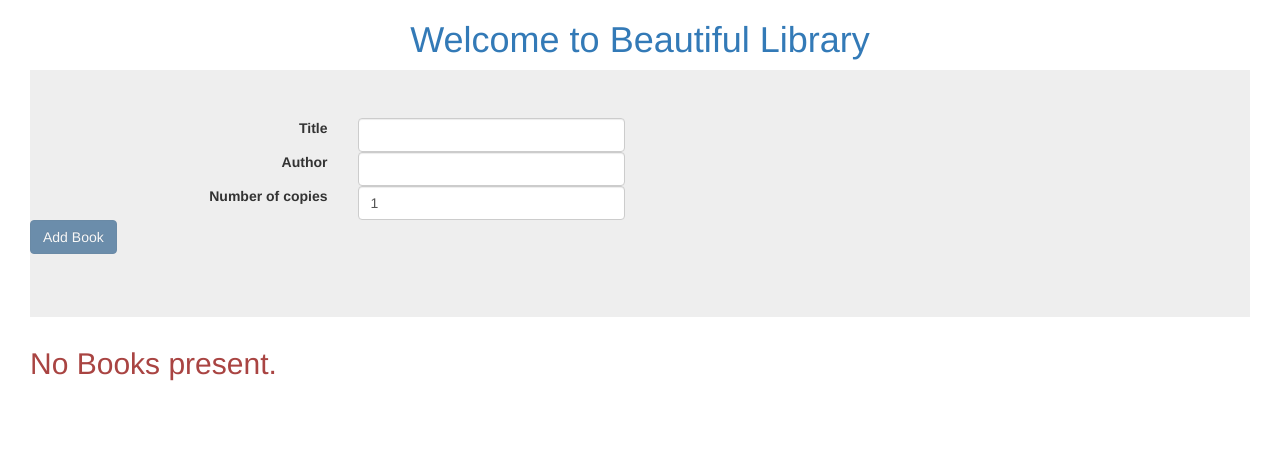
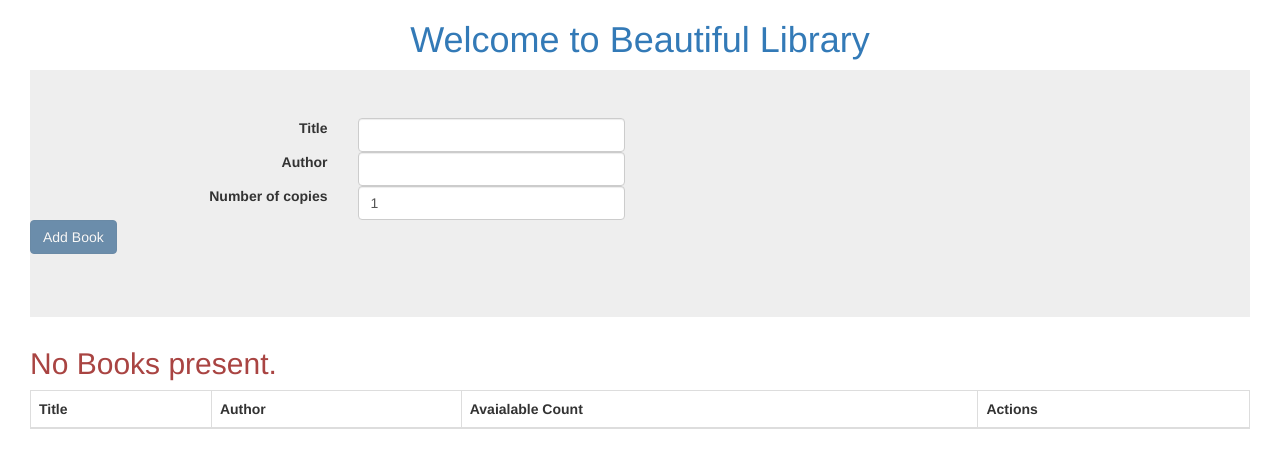
Before and after one commit to goutham2027/learn_react, a React (Vite) app: page / in a window 1280 px wide. Shown: the top 468 px of the page. Built offline with nearby package versions, Linux system fonts and the light colour scheme.

Commit message:
show books in tabular form

```diff
--- a/src/Book.js
+++ b/src/Book.js
@@ -43,25 +43,25 @@ class Book extends React.Component {
 
     render() {
         return (
-            <div>
-                <h3> Title: {this.props.title} </h3>
-                <h3> Author: {this.props.author} </h3>
-                <p>{this.state.count - this.state.borrowed_count}</p>
-                {this.canBorrow() ? (
+            <tr>
+                <td>{this.props.title}</td>
+                <td>{this.props.author}</td>
+                <td>{this.state.count - this.state.borrowed_count}</td>
+                <td>{this.canBorrow() ? (
                     <button className="btn-primary" onClick={this.handleBorrow} isbn={this.props.isbn}> Borrow</button>
                 )
                     :
                     <p></p>
                 }
-
-                {this.canReturn() ? (
-                    <button className="btn-primary" onClick={this.handleReturn} isbn={this.props.isbn}> Return </button>
-                )
-                :
+                    {this.canReturn() ? (
+                        <button className="btn-primary" onClick={this.handleReturn} isbn={this.props.isbn}> Return </button>
+                    )
+                        :
                         <p></p>
-                }
-                <hr />
-            </div>
+                    }
+                    <button className="btn-primary">Edit</button>
+                </td>
+            </tr>
         );
     }
 };
--- a/src/Books.js
+++ b/src/Books.js
@@ -81,7 +81,20 @@ class Books extends React.Component {
                     :
                     <h2 className="text-danger"> No Books present.</h2>
                 }
-            {books}
+            <table className="table table-bordered table-striped">
+                <thead className="thead-dark">
+                    <tr>
+                        <th>Title</th>
+                        <th>Author</th>
+                        <th>Avaialable Count</th>
+                        <th>Actions</th>
+                    </tr>
+                </thead>
+
+                <tbody>
+                    {books}
+                </tbody>
+            </table>
         </div>
         );
     }
```
